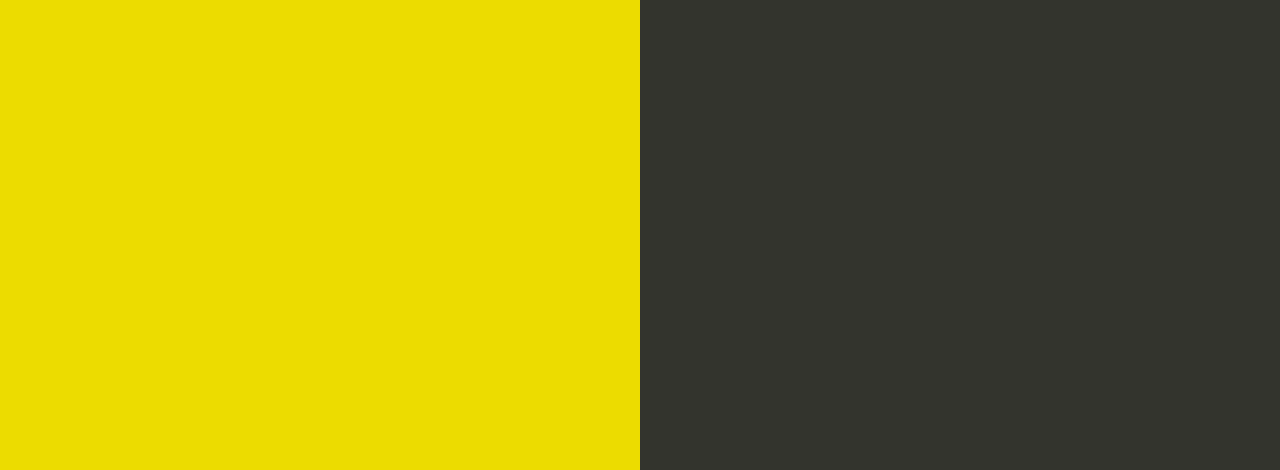
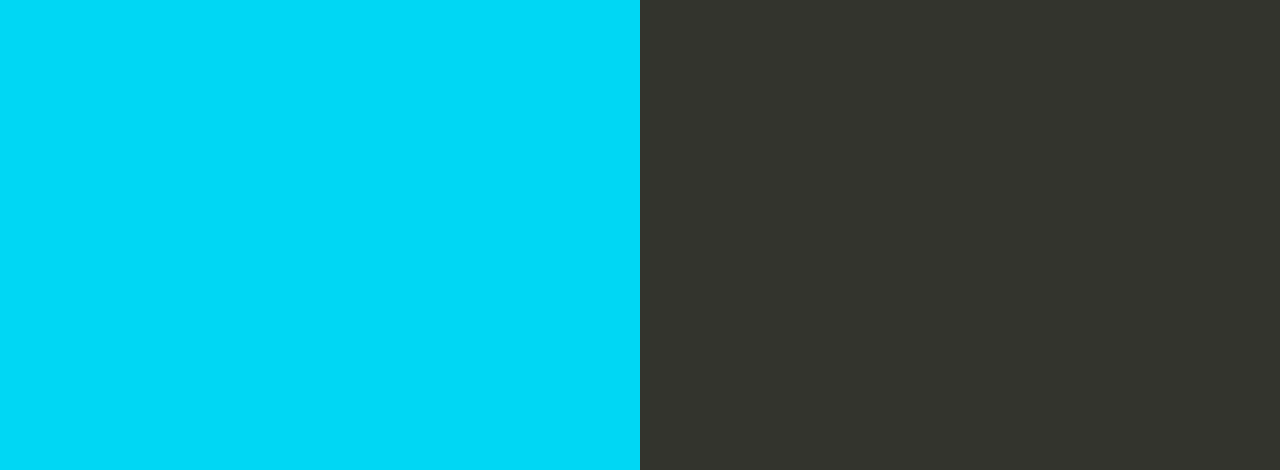
Before and after one commit to AndrewJamesBarker/my-nodejs-app, a website: page index.html in a window 1280 px wide. Shown: the part 330-800 px from the top of the page. Drawn offline with Linux system fonts and the light colour scheme.

Commit message:
change colour, add codedeploy permissions to role.

```diff
--- a/index.html
+++ b/index.html
@@ -35,7 +35,7 @@
 
         text-align: right;
         padding-top: 11em;
-        background-color: rgb(236, 220, 0);
+        background-color: rgb(0, 215, 244);
       }
       .textColumn p {
         width: 75%;
```
